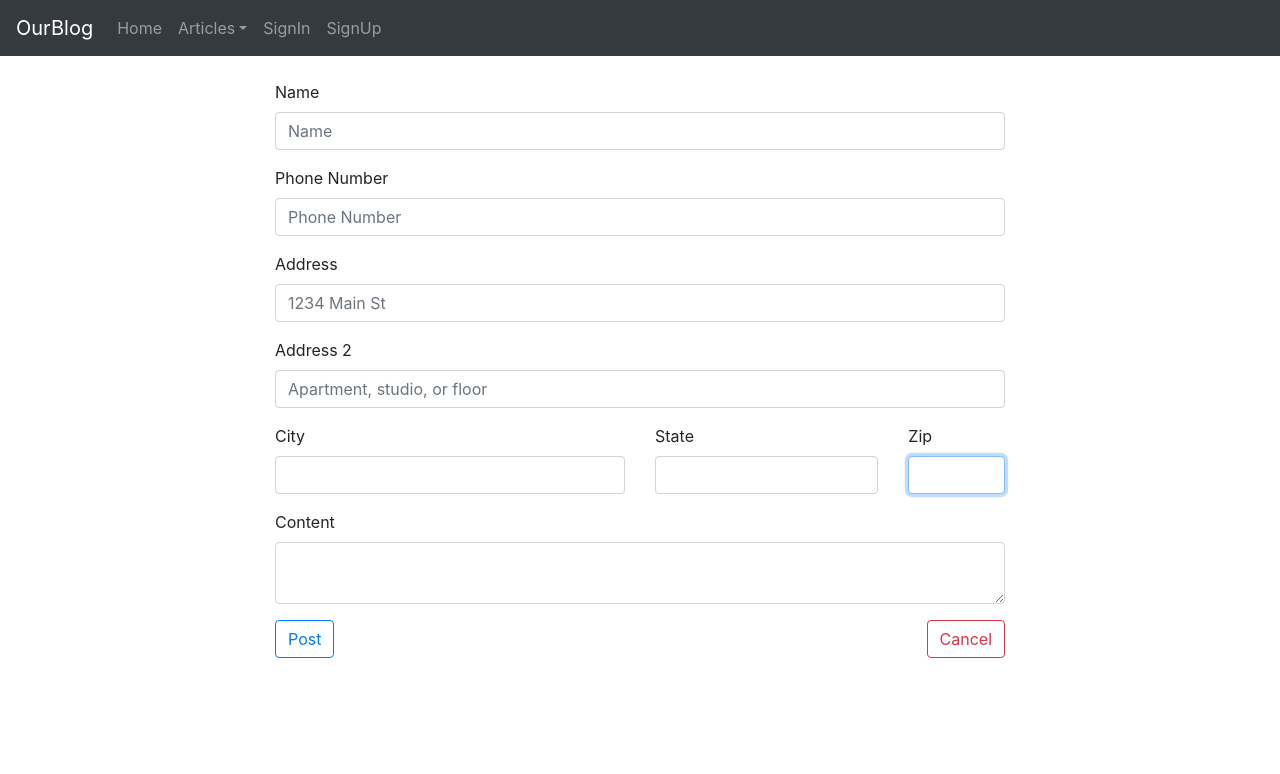
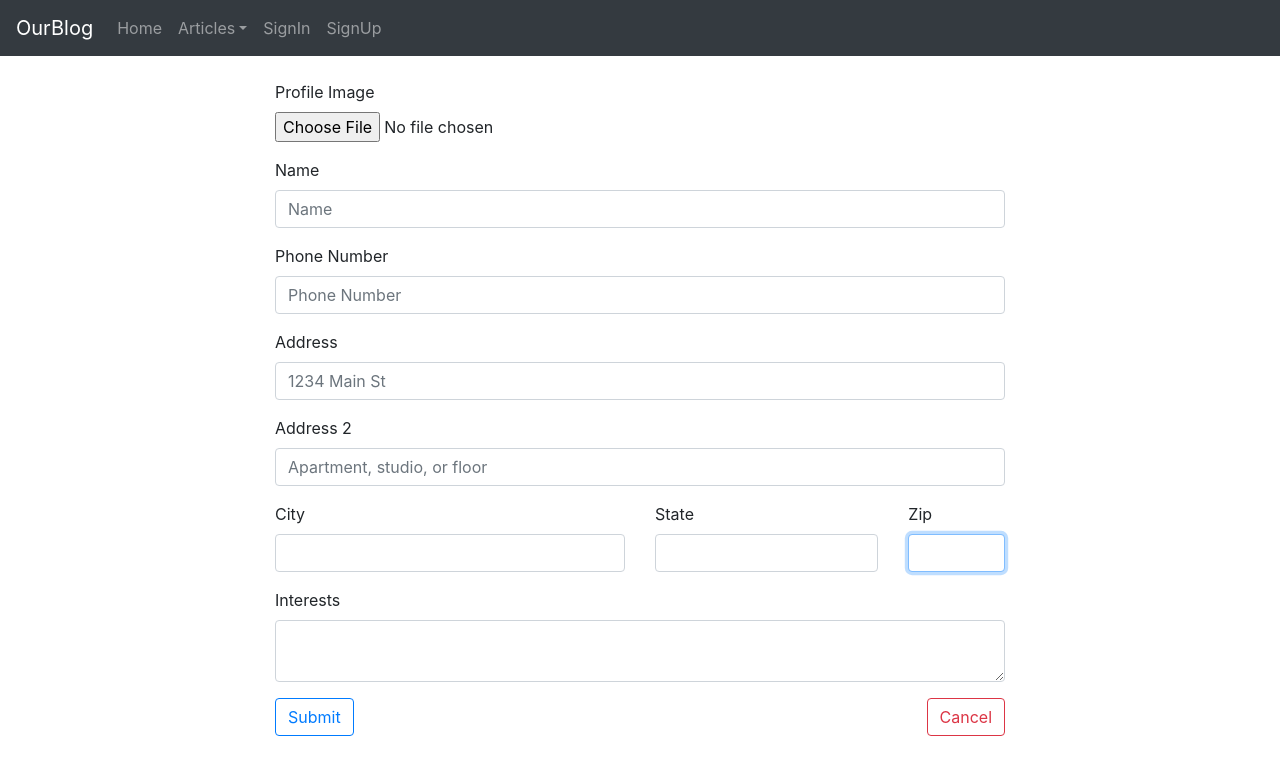
Before and after one commit to tyq340503/OurBlog, a React (Create React App) app in the folder code/client/: page /signup/survey in a window 1280 px wide. Shown: the top 774 px of the page. Built offline with nearby package versions, Linux system fonts and the light colour scheme.

Commit message:
new user survey without tags

```diff
--- a/code/client/package.json
+++ b/code/client/package.json
@@ -6,6 +6,7 @@
     "apollo-boost": "^0.3.1",
     "bootstrap": "^4.3.1",
     "graphql": "^14.2.1",
+    "imagemagick": "^0.1.3",
     "react": "^16.8.6",
     "react-apollo": "^2.5.4",
     "react-bootstrap": "^1.0.0-beta.8",
--- a/code/client/src/forms/NewUserSurvey.js
+++ b/code/client/src/forms/NewUserSurvey.js
@@ -2,6 +2,7 @@ import React, { Component } from "react";
 import { Form, Button, Row, Container, Col } from 'react-bootstrap';
 import gql from 'graphql-tag';
 import { Mutation } from 'react-apollo';
+var im = require('imagemagick');
 
 const newUser = gql`
     mutation addUser ($name: String!, $phone: String!, $address: String, $interest:String!){
@@ -21,6 +22,8 @@ const newUser = gql`
 
 class NewUserSurvey extends Component {
 
+
+
     render() {
         let name, phone, address, interest;
         let street_address, address2, city, state, zipcode;
@@ -33,7 +36,7 @@ class NewUserSurvey extends Component {
                                 {(newUser, { data }) => (
                                     <Form onSubmit={e => {
                                         e.preventDefault();
-                                        let address_arr = [street_address, address2. city, state, zipcode];
+                                        let address_arr = [street_address, address2.city, state, zipcode];
                                         address = address_arr.join(", ");
                                         newUser({
                                             variables: {
@@ -52,6 +55,10 @@ class NewUserSurvey extends Component {
                                         state.value = "";
                                         zipcode.value = "";
                                     }}>
+                                        <Form.Group>
+                                            <Form.Label for="profile_img">Profile Image</Form.Label>
+                                            <Form.Control type="file" name="file" id="profile_img" />
+                                        </Form.Group>
                                         <Form.Group>
                                             <Form.Label>Name</Form.Label>
                                             <Form.Control
@@ -149,7 +156,7 @@ class NewUserSurvey extends Component {
                                             </Col>
                                         </Row>
                                         <Form.Group controlId="interest">
-                                            <Form.Label>Content</Form.Label>
+                                            <Form.Label>Interests</Form.Label>
                                             <Form.Control as="textarea" rows="2"
                                                 ref={node => {
                                                     interest = node;
@@ -157,7 +164,7 @@ class NewUserSurvey extends Component {
                                                 required
                                             />
                                         </Form.Group>
-                                        <Button variant="outline-primary" type="submit">Post</Button>
+                                        <Button variant="outline-primary" type="submit">Submit</Button>
                                         <Button className="float-right" variant="outline-danger" type="cancel">Cancel</Button>
                                     </Form>
                                 )}
```
